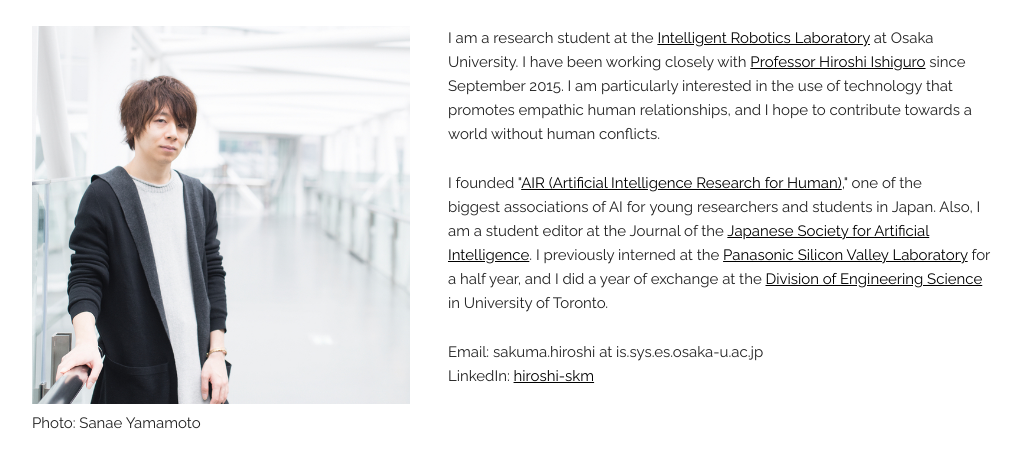
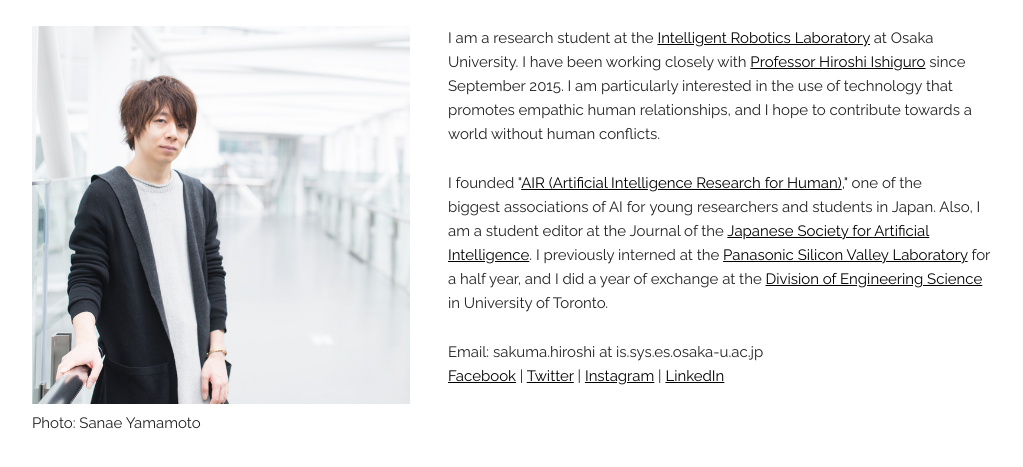
Before and after one commit to hiroshi-skm/hiroshi-sakuma.github.io, a plain HTML site: page index.html in a window 1280 px wide. Shown: the part 141-608 px from the top of the page, without its empty margins (128-1151 px from the left). Drawn offline with Linux system fonts and the light colour scheme.

Commit message:
Add files via upload

```diff
--- a/index.html
+++ b/index.html
@@ -46,7 +46,7 @@
         <p>I am a research student at the <a href="http://eng.irl.sys.es.osaka-u.ac.jp" target="_blank">Intelligent Robotics Laboratory</a> at Osaka University. I have been working closely with <a href="http://www.geminoid.jp/en/" target="_blank">Professor Hiroshi Ishiguro</a> since September 2015. I am particularly interested in the use of technology that promotes empathic human relationships, and I hope to contribute towards a world without human conflicts.</p>
         <p>I founded "<a href="http://air-osaka.tumblr.com/en" target="_blank">AIR (Artificial Intelligence Research for Human)</a>," one of the biggest associations of AI for young researchers and students in Japan. Also, I am a student editor at the Journal of the <a href="https://www.ai-gakkai.or.jp/en/" target="_blank">Japanese Society for Artificial Intelligence</a>. I previously interned at the <a href="http://www.research.panasonic.com" target="_blank">Panasonic Silicon Valley Laboratory</a> for a half year, and I did a year of exchange at the <a href="http://engsci.utoronto.ca" target="_blank">Division of Engineering Science</a> in University of Toronto.</p>
         <p>Email: sakuma.hiroshi at is.sys.es.osaka-u.ac.jp<br>
-          LinkedIn: <a href="https://linkedin.com/in/hiroshi-skm" target="_blank">hiroshi-skm</a></p>
+        <a href="https://www.facebook.com/hiroshi.skm" target="_blank">Facebook</a> | <a href="https://twitter.com/hiroshi_skm" target="_blank">Twitter</a> | <a href="https://www.instagram.com/hiroshi_skm/" target="_blank">Instagram</a> | <a href="https://linkedin.com/in/hiroshi-skm" target="_blank">LinkedIn</a></p>
       </div>
     </div>
 
```
